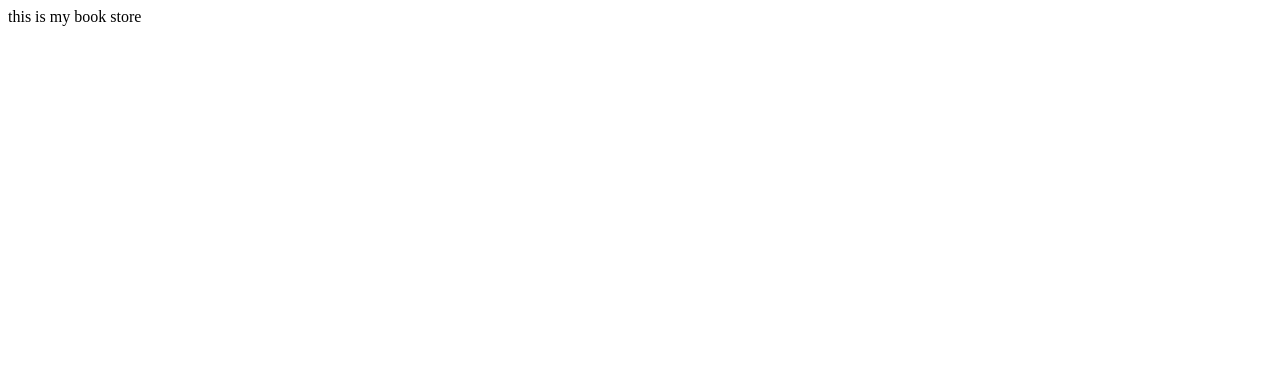
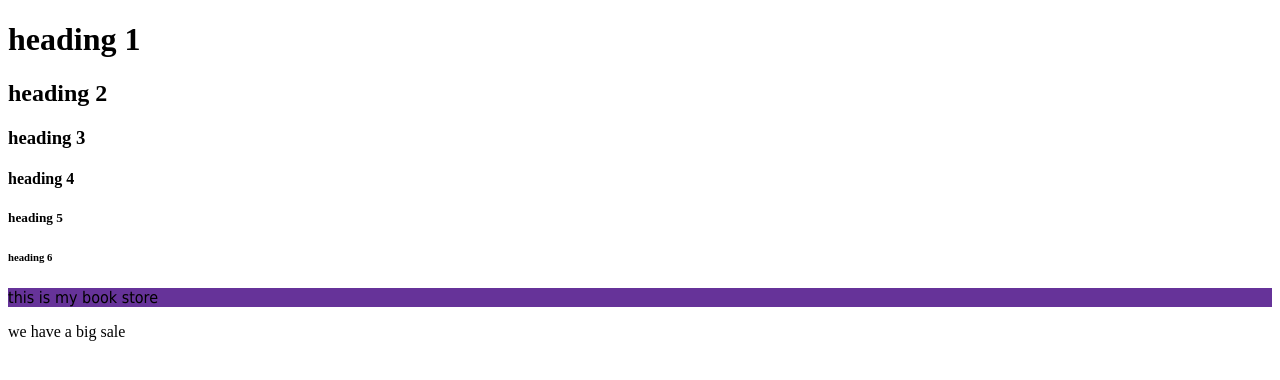
Before and after one commit to abuomerSD/learning-forntend, a plain HTML site: page day 1/index.html in a window 1280 px wide. Drawn offline with Linux system fonts and the light colour scheme.

Commit message:
elements attributes

```diff
--- a/day 1/index.html
+++ b/day 1/index.html
@@ -1,8 +1,34 @@
+<!DOCTYPE html>
 <html>
     <head>
         <title>book store</title>
+        <!-- this is comment -->
+        <meta charset="UTF-8" />
+        <meta name="description" content="this is description of our book store website" />
+        <style>
+            .p-1{
+                /* text-colo: red; */
+                font-family: tahoma;
+                font-weight: 10px;
+                margin: 0;
+                background-color: rebeccapurple;
+            }
+        </style>
+        <script>
+            console.log("test js");
+        </script>
+        <link rel="stylesheet" href="">
     </head>
     <body>
-        <p class="test">this is my book store</p>
+
+
+        <h1>heading 1</h1>
+        <h2>heading 2</h2>
+        <h3>heading 3</h3>
+        <h4>heading 4</h4>
+        <h5>heading 5</h5>
+        <h6>heading 6</h6>
+        <p class="p-1">this is my book store</p>
+        <p class="p-2">we have a big sale</p>
     </body>
 </html>
```
